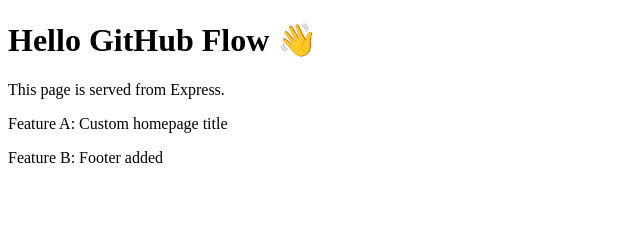
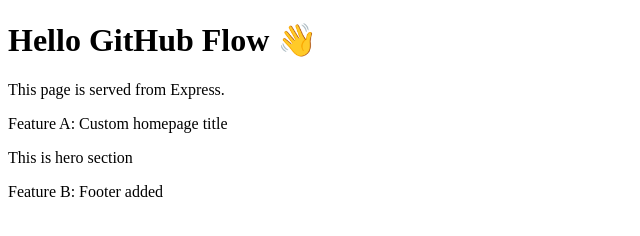
Before and after one commit to chernetManaye/github-workflow, a website: page public/index.html in a window 1280 px wide. Shown: the whole page, without its empty margins (0-640 px from the left). Drawn offline with Linux system fonts and the light colour scheme.

Commit message:
feat: add hero section

```diff
--- a/public/index.html
+++ b/public/index.html
@@ -8,10 +8,9 @@
     <p>This page is served from Express.</p>
 
     <p>Feature A: Custom homepage title</p>
-
+    <section>This is hero section</section>
     <footer>
       <p>Feature B: Footer added</p>
     </footer>
-
   </body>
 </html>
```
